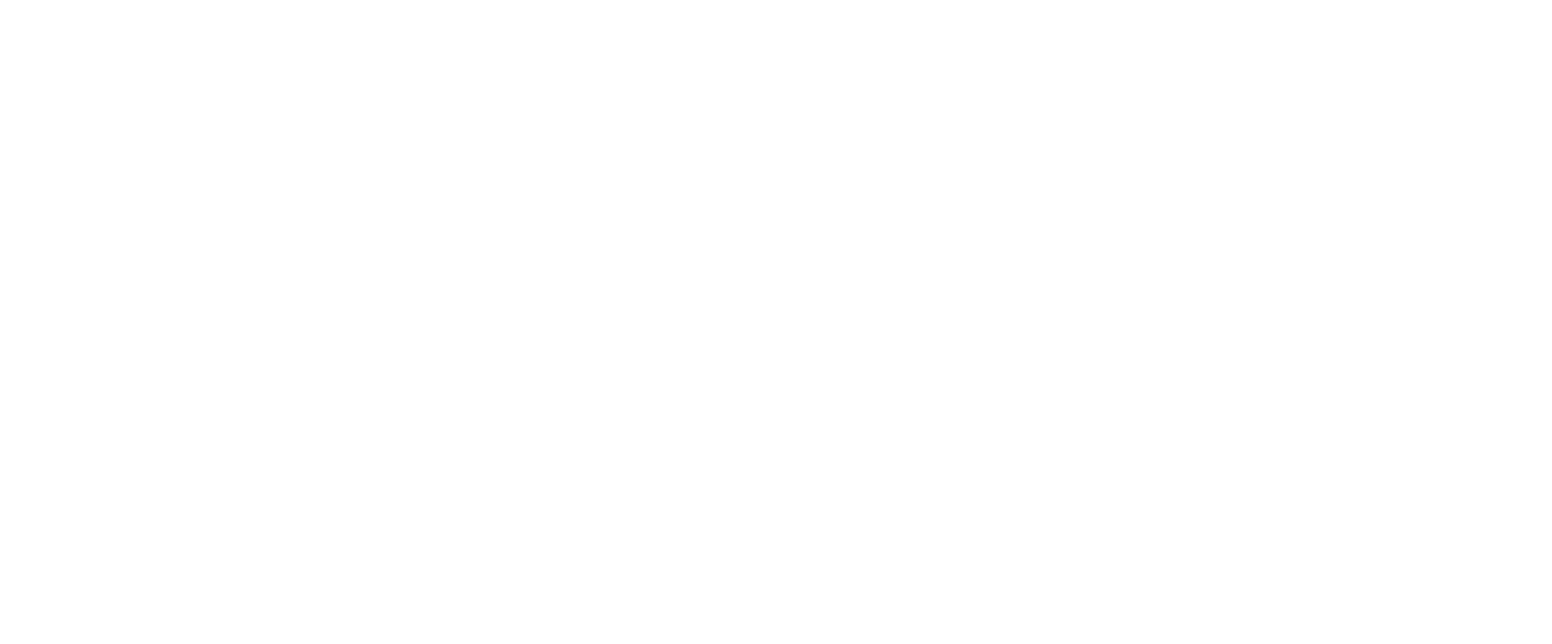
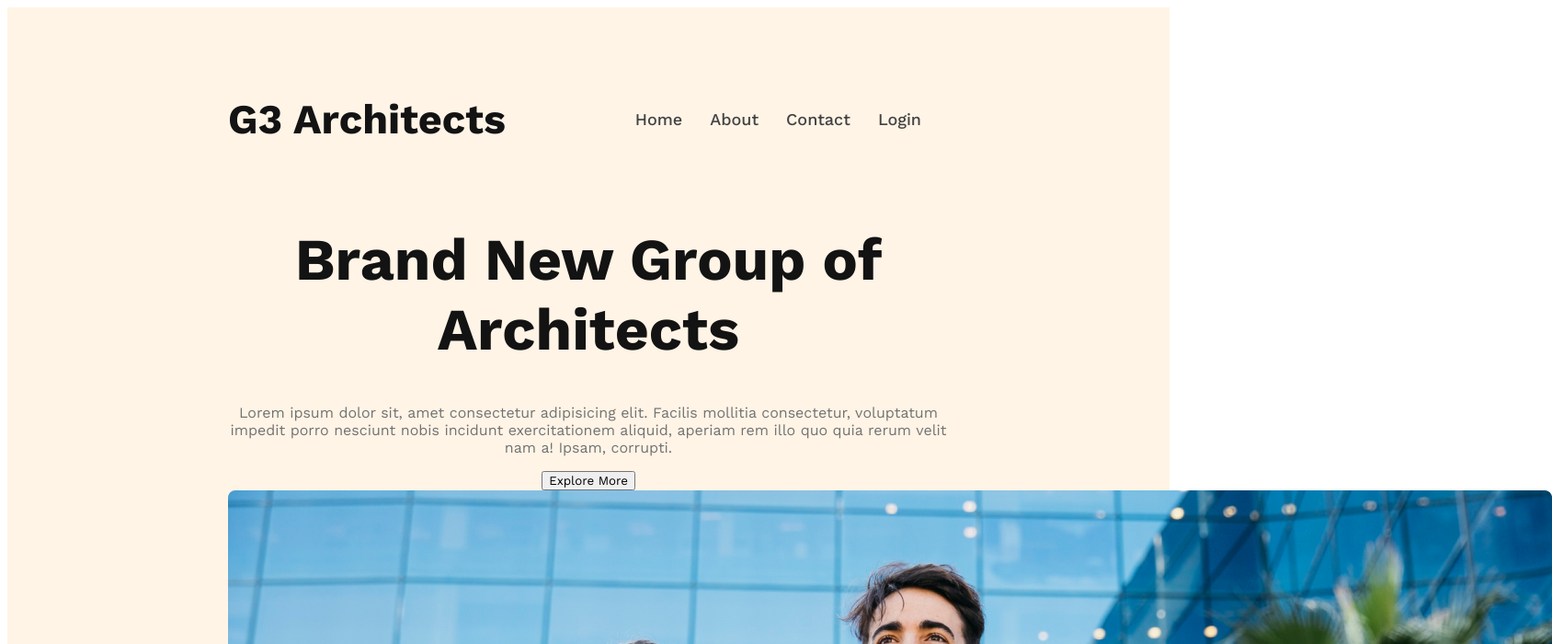
Before and after one commit to Shezan009/g3-architects-website, a plain HTML site: page index.html in a window 1280 px wide. Shown: the top 700 px of the page at 92% size, 1688 px wide, since content can reach past the window. Drawn offline with nearby package versions, Linux system fonts and the light colour scheme.

Commit message:
banner content added

```diff
--- a/index.html
+++ b/index.html
@@ -1,12 +1,59 @@
 <!DOCTYPE html>
 <html lang="en">
+
 <head>
     <meta charset="UTF-8">
     <meta name="viewport" content="width=device-width, initial-scale=1.0">
     <title>G3 Architects</title>
     <link rel="stylesheet" href="styles/architect.css">
 </head>
+
+
 <body>
 
+
+
+    <header>
+        <nav>
+            <h3 class="nav-title">G3 Architects</h3>
+            <ul>
+                <li><a href="">Home</a></li>
+                <li><a href="">About</a></li>
+                <li><a href="">Contact</a></li>
+                <li><a href="">Login</a></li>
+            </ul>
+        </nav>
+
+
+        <div class="banner">
+            <div class="banner-content">
+                <h1 class="banner-title">Brand New Group of Architects</h1>
+                <p class="banner-description">Lorem ipsum dolor sit, amet consectetur adipisicing elit. Facilis mollitia
+                    consectetur, voluptatum impedit porro nesciunt nobis incidunt exercitationem aliquid, aperiam rem
+                    illo quo quia rerum velit nam a! Ipsam, corrupti.</p>
+                <button class="btn-primary">Explore More</button>
+            </div>
+            <img src="images/banner.png" alt="">
+
+        </div>
+
+    </header>
+
+
+
+    <main>
+
+    </main>
+
+
+
+    <footer>
+
+    </footer>
+
+
+
+
 </body>
+
 </html>
--- a/styles/architect.css
+++ b/styles/architect.css
@@ -0,0 +1,65 @@
+/* work sans font */
+@import url('https://fonts.googleapis.com/css2?family=Inter:wght@700&family=Merriweather:wght@900&family=Open+Sans:wght@800&family=Work+Sans:wght@400;500;600;700;800&display=swap');
+/* shared styles */
+* {
+    font-family: 'Inter', sans-serif;
+    font-family: 'Merriweather', serif;
+    font-family: 'Open Sans', sans-serif;
+    font-family: 'Work Sans', sans-serif;
+}
+
+
+
+header {
+    background: rgba(255, 144, 14, 0.10);
+    padding: 50px 240px;
+}
+
+nav {
+    display: flex;
+    justify-content: space-between;
+    align-items: center;
+}
+
+.nav-title {
+    font-size: 45px;
+    font-style: normal;
+    font-weight: 700;
+    color: var(--Dark-01, #131313);
+}
+
+nav>ul {
+    display: flex;
+}
+
+nav li {
+    list-style: none;
+    margin-right: 30px;
+    font-size: 18px;
+    font-style: normal;
+    font-weight: 500;
+}
+
+nav li a {
+    text-decoration: none;
+    color: var(--Dark-02, #424242);
+}
+
+/* bannner styles */
+
+.banner-content{
+    max-width: 800px;
+    text-align: center;
+    margin: 0 auto;
+}
+.banner-title{
+    font-size: 64px;
+    font-weight: 700;
+    color: var(--Dark-01, #131313);
+}
+.banner-description{
+    font-size: 16px;
+    font-weight: 400;
+    color: var(--Dark-03, #727272);
+
+}
```
